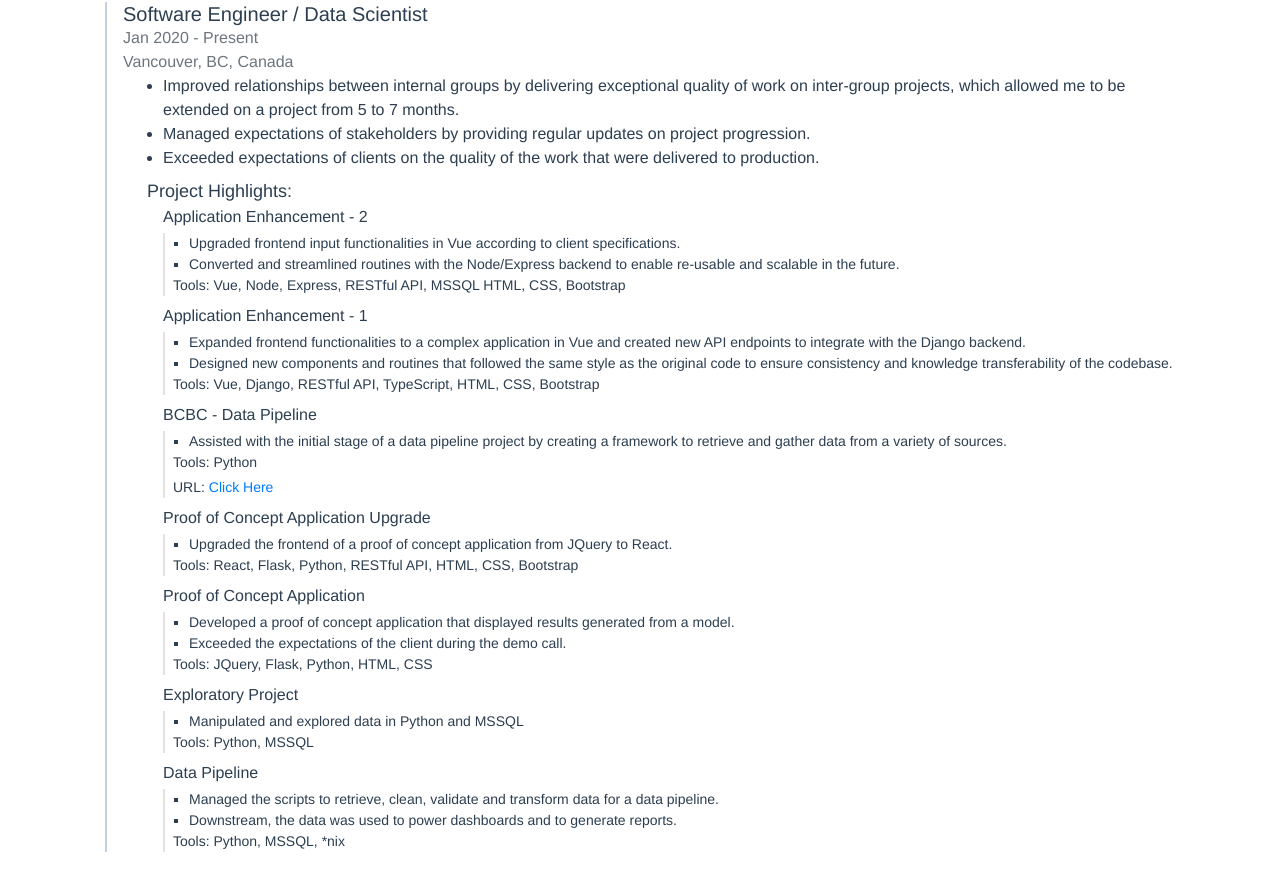
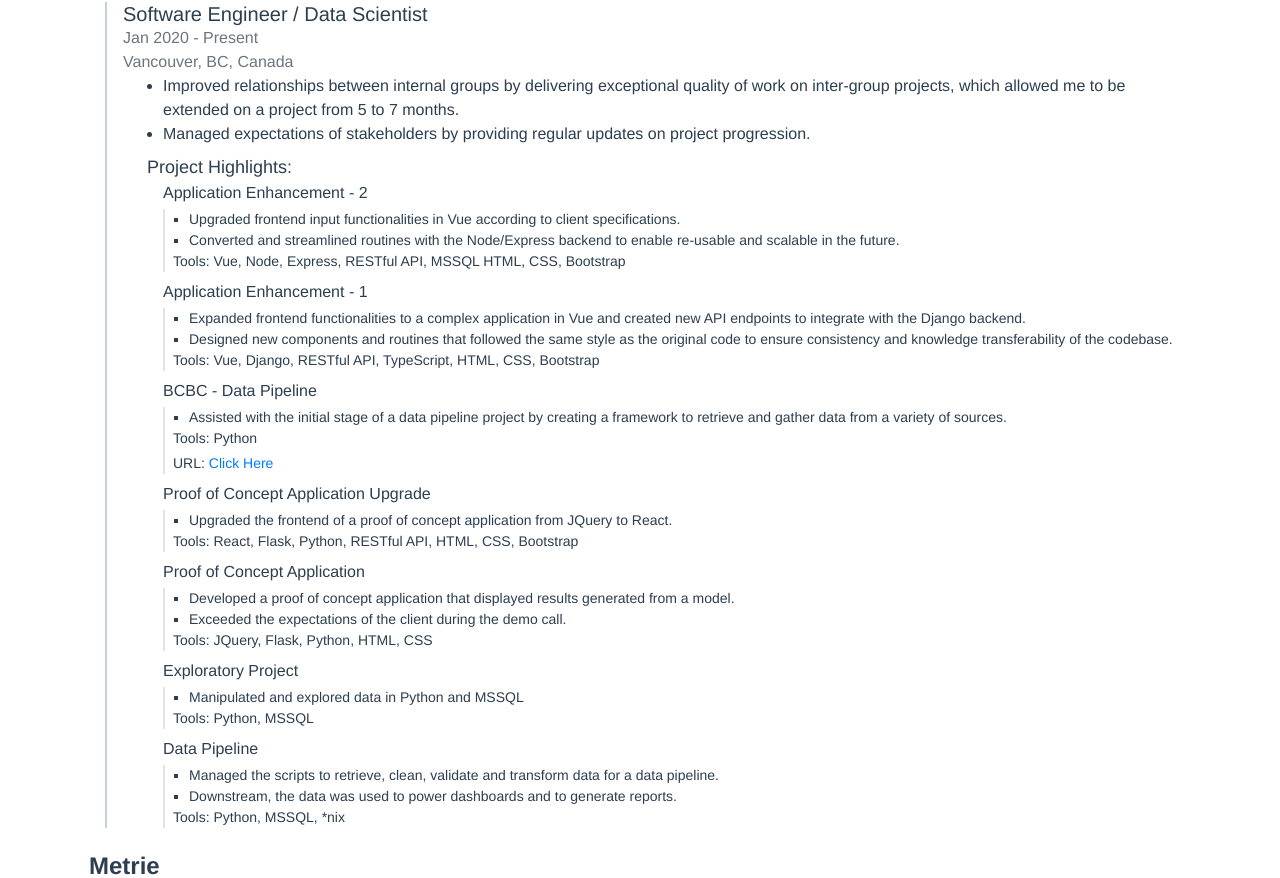
Before and after one commit to vrif/vrif.github.io, a Vue app: page /#/resume in a window 1280 px wide. Shown: the part 867-1745 px from the top of the page. Built offline with nearby package versions, Linux system fonts and the light colour scheme.

Commit message:
Removed a line in job description

```diff
--- a/src/assets/resume.ts
+++ b/src/assets/resume.ts
@@ -30,7 +30,6 @@ export const experience = [
         description: [
             "Improved relationships between internal groups by delivering exceptional quality of work on inter-group projects, which allowed me to be extended on a project from 5 to 7 months.",
             "Managed expectations of stakeholders by providing regular updates on project progression.",
-            "Exceeded expectations of clients on the quality of the work that were delivered to production."
           ],
         format: <const> "list",
         details: [
```
